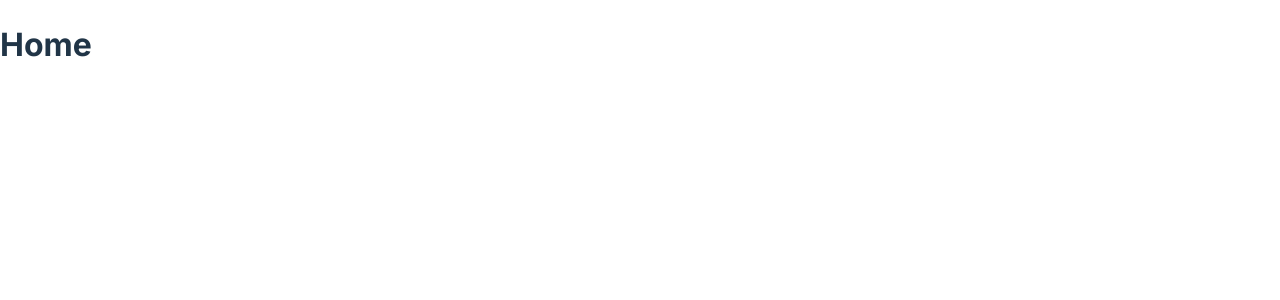
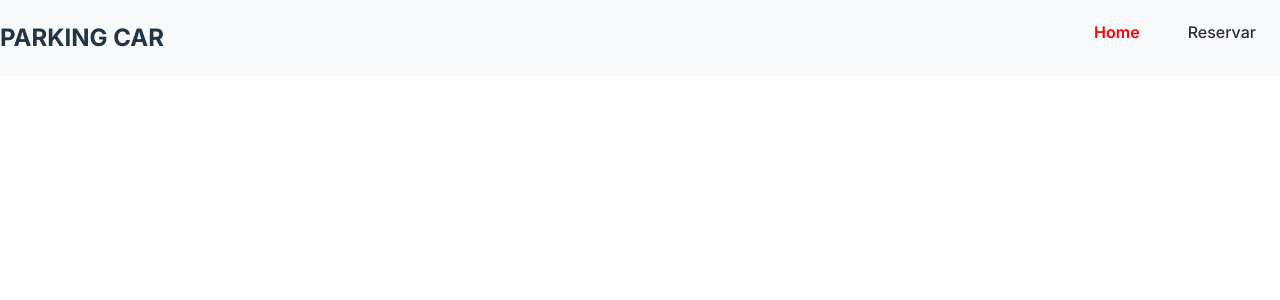
Before and after one commit to DudaFranderlinde/Estacionamento, a React (Vite) app: page / in a window 1280 px wide. Shown: the top 300 px of the page. Built offline with nearby package versions, Linux system fonts and the light colour scheme.

Commit message:
Incluindo template padrão nos Layouts

```diff
--- a/src/layout/BookingLayout/BookingLayout.jsx
+++ b/src/layout/BookingLayout/BookingLayout.jsx
@@ -1,5 +1,9 @@
+import { DefaultPage } from "../../template/DefaultPage";
+
 export function BookingLayout() {
     return (
-        <h1>Booking</h1>
+        <DefaultPage>
+            <h1>Booking</h1>
+        </DefaultPage>
     )
 }
--- a/src/layout/HomeLayout/HomeLayout.jsx
+++ b/src/layout/HomeLayout/HomeLayout.jsx
@@ -1,5 +1,8 @@
+import { DefaultPage } from "../../template/DefaultPage";
+
 export function HomeLayout() {
     return (
-        <h1>Home</h1>
+        <DefaultPage>
+        </DefaultPage>
     )
 }
```
